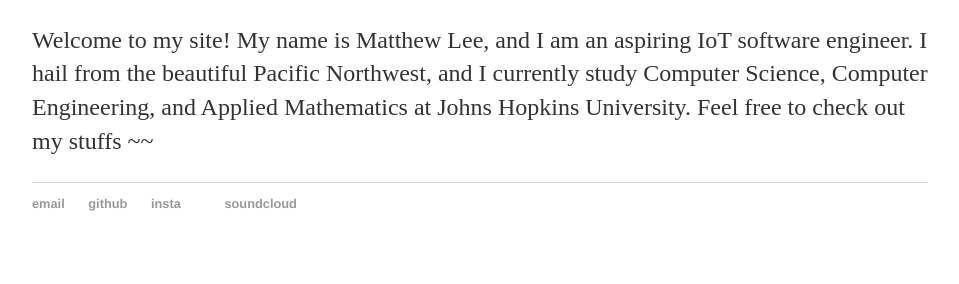
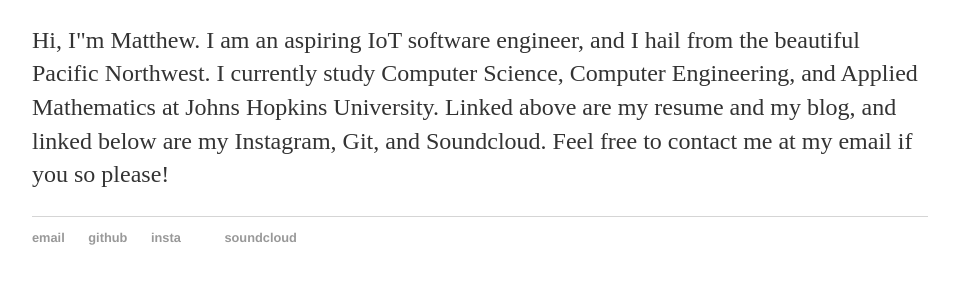
Before and after one commit to matthewjlee/matthewjlee.github.io, a Jekyll site: the page built from about/index.html, in a window 1280 px wide, cut to the strip 549-833 px from the top of the page. Shown: the whole strip, without its empty margins (160-1119 px from the left). Built offline with Jekyll 4.4.1, drawn with Linux system fonts in a browser that asks for light colours.

Commit message:
changed about section

```diff
--- a/about/index.html
+++ b/about/index.html
@@ -5,5 +5,5 @@ title: A Short Bio.
 <div class="intro">
 	<h2>What's good. </h1>
 	<img src = "http://ih1.redbubble.net/image.193615005.6278/flat,800x800,075,f.u2.jpg" alt="dabbing_squidward" style="width:450px;height:400px;">
-	<p>Welcome to my site! My name is Matthew Lee, and I am an aspiring IoT software engineer. I hail from the beautiful Pacific Northwest, and I currently study Computer Science, Computer Engineering, and Applied Mathematics at Johns Hopkins University. Feel free to check out my stuffs ~~ </p>
+	<p>Hi, I"m Matthew. I am an aspiring IoT software engineer, and I hail from the beautiful Pacific Northwest. I currently study Computer Science, Computer Engineering, and Applied Mathematics at Johns Hopkins University. Linked above are my resume and my blog, and linked below are my Instagram, Git, and Soundcloud. Feel free to contact me at my email if you so please! </p>
 </div><!-- /.intro -->
```
